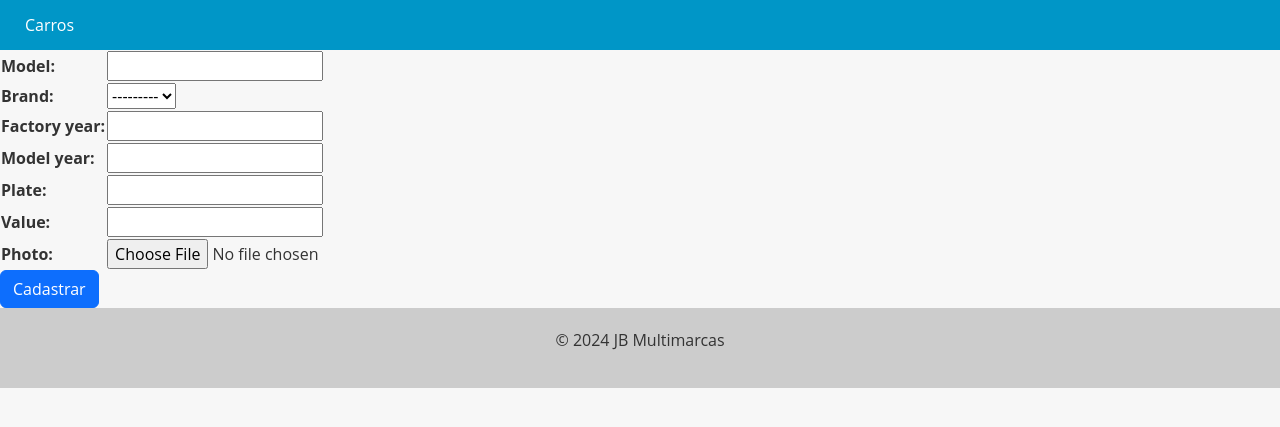
After one commit to jbrunomf/djangoCarsProject, a Django app: page /new_car/ in a window 1280 px wide. The commit adds this page. Shown: the top 427 px of the page. Run offline with Django 5.2, Linux system fonts and the light colour scheme; data that the repository does not hold is empty.

Commit message:
cadastro de carros

```diff
--- /dev/null
+++ b/cars/forms.py
@@ -0,0 +1,25 @@
+from django import forms
+from cars.models import Brand, Car
+
+
+class CarForm(forms.Form):
+    model = forms.CharField(max_length=200)
+    brand = forms.ModelChoiceField(queryset=Brand.objects.all())
+    factory_year = forms.IntegerField()
+    model_year = forms.IntegerField()
+    plate = forms.CharField()
+    value = forms.FloatField()
+    photo = forms.ImageField()
+
+    def save(self):
+        car = Car(
+            model=self.cleaned_data['model'],
+            brand=self.cleaned_data['brand'],
+            year=self.cleaned_data['factory_year'],
+            model_year=self.cleaned_data['model_year'],
+            plate=self.cleaned_data['plate'],
+            value=self.cleaned_data['value'],
+            photo=self.cleaned_data['photo']
+        )
+        car.save()
+        return car
--- /dev/null
+++ b/cars/templates/new_car.html
@@ -0,0 +1,13 @@
+{% extends 'base.html' %}
+
+{% block content %}
+    <form method="post" enctype="multipart/form-data">
+        {% csrf_token %}
+    <table>
+        {{ form.as_table }}
+    </table>
+
+    <input type="submit" value="Cadastrar" class="btn btn-primary">
+
+    </form>
+{% endblock content %}
--- a/cars/views.py
+++ b/cars/views.py
@@ -1,6 +1,7 @@
-from django.shortcuts import render
+from django.shortcuts import render, redirect
 
 from cars.models import Car
+from cars import forms
 
 
 def cars_view(request):
@@ -9,3 +10,14 @@ def cars_view(request):
     if search_string:
         cars = Car.objects.filter(model__contains=search_string)
     return render(request, 'cars.html', {'cars': cars})
+
+
+def new_car_view(request):
+    if request.method == 'POST':
+        form = forms.CarForm(request.POST, request.FILES)
+        if form.is_valid():
+            form.save()
+            return redirect('cars_list')
+    else:
+        form = forms.CarForm()
+    return render(request, 'new_car.html', {'form': form})
--- a/djangoCarsProject/urls.py
+++ b/djangoCarsProject/urls.py
@@ -2,9 +2,10 @@ from django.conf import settings
 from django.conf.urls.static import static
 from django.contrib import admin
 from django.urls import path
-from cars.views import cars_view
+from cars.views import cars_view, new_car_view
 
 urlpatterns = [
     path('admin/', admin.site.urls),
-    path('cars/', cars_view, name='cars_list')
+    path('cars/', cars_view, name='cars_list'),
+    path('new_car/', new_car_view, name='new_car'),
 ] + static(settings.MEDIA_URL, document_root=settings.MEDIA_ROOT)
--- a/templates/base.html
+++ b/templates/base.html
@@ -1,8 +1,9 @@
 <!DOCTYPE html>
 <html lang="en">
 <head>
-  <meta charset="UTF-8">
-  <meta name="viewport" content="width=device-width, initial-scale=1.0">
+    <meta charset="utf-8">
+    <meta name="viewport" content="width=device-width, initial-scale=1">
+<link href="https://cdn.jsdelivr.net/npm/bootstrap@5.3.3/dist/css/bootstrap.min.css" rel="stylesheet" integrity="sha384-QWTKZyjpPEjISv5WaRU9OFeRpok6YctnYmDr5pNlyT2bRjXh0JMhjY6hW+ALEwIH" crossorigin="anonymous">
     <title>{% block title %}{% endblock %}</title>
     <style>
         body {
@@ -85,5 +86,6 @@
 <footer>
     <p>&copy; 2024 JB Multimarcas</p>
 </footer>
+ <script src="https://cdn.jsdelivr.net/npm/bootstrap@5.3.3/dist/js/bootstrap.bundle.min.js" integrity="sha384-YvpcrYf0tY3lHB60NNkmXc5s9fDVZLESaAA55NDzOxhy9GkcIdslK1eN7N6jIeHz" crossorigin="anonymous"></script>
 </body>
 </html>
```
Also changed, not shown: media/cars/montana.jpeg (added). Lines whose indentation alone changed are shown as unchanged.
